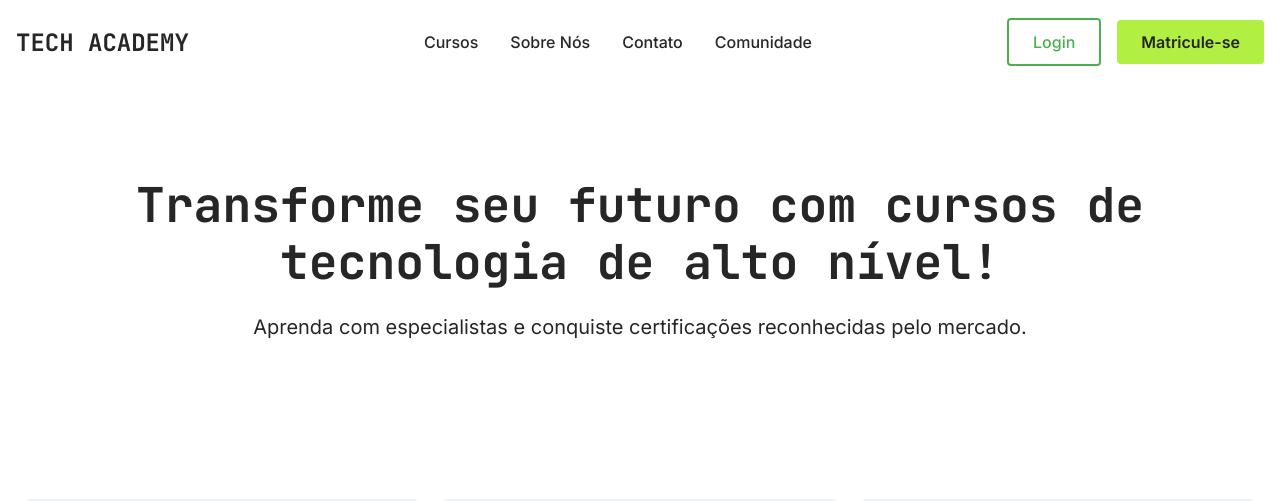
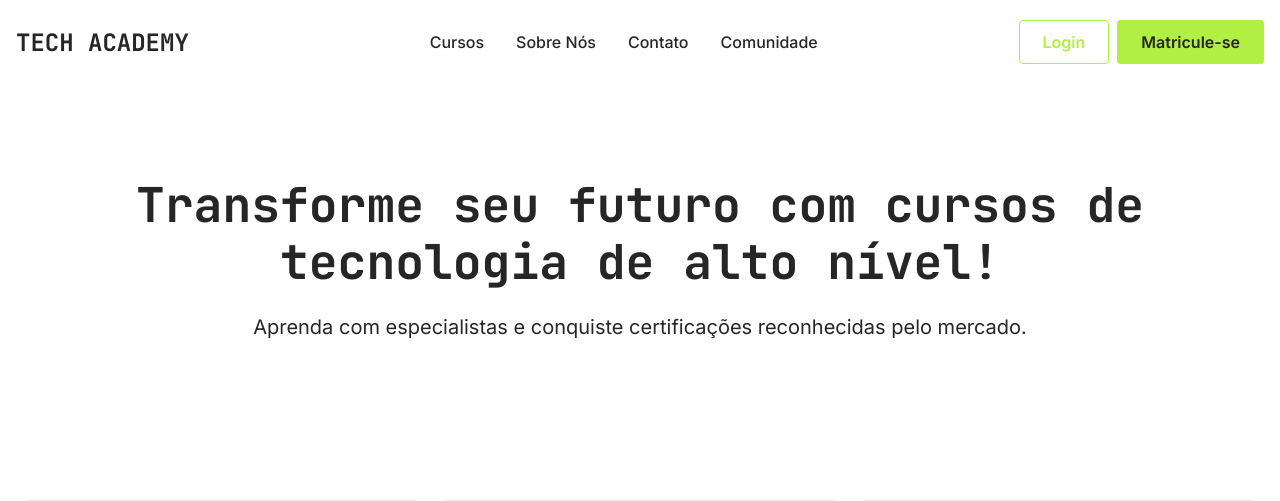
Before and after one commit to venanciolvr/tech-academy-programacao-web, a plain HTML site: page index.html in a window 1280 px wide. Shown: the top 501 px of the page. Drawn offline with Linux system fonts and the light colour scheme.

Commit message:
style: ajustes adicionais no layout da landing page

```diff
--- a/assets/css/landing-page.css
+++ b/assets/css/landing-page.css
@@ -362,25 +362,25 @@
 
 .cta-buttons {
     display: flex;
-    gap: 1rem;
+    gap: 0.5rem;
     align-items: center;
 }
 
 .btn--outline {
     background: transparent;
-    border: 2px solid #4caf50;
-    color: #4caf50;
+    outline: 1px solid #B1EF42;
+    outline-offset: -1px;
+    color: #B1EF42;
     padding: 0.75rem 1.5rem;
-    border-radius: 4px;
-    font-family: 'Inter', sans-serif;
-    font-weight: 500;
-    text-decoration: none;
+    border-radius: 4px
     transition: all 0.3s ease;
 }
 
 .btn--outline:hover {
-    background: #4caf50;
-    color: white;
+    background: #EEFCD9;
+    outline: 1px solid #B1EF42;
+    outline-offset: -1px;
+    /* color: #262626; */
 }
 
 /* Design Responsivo */
```
